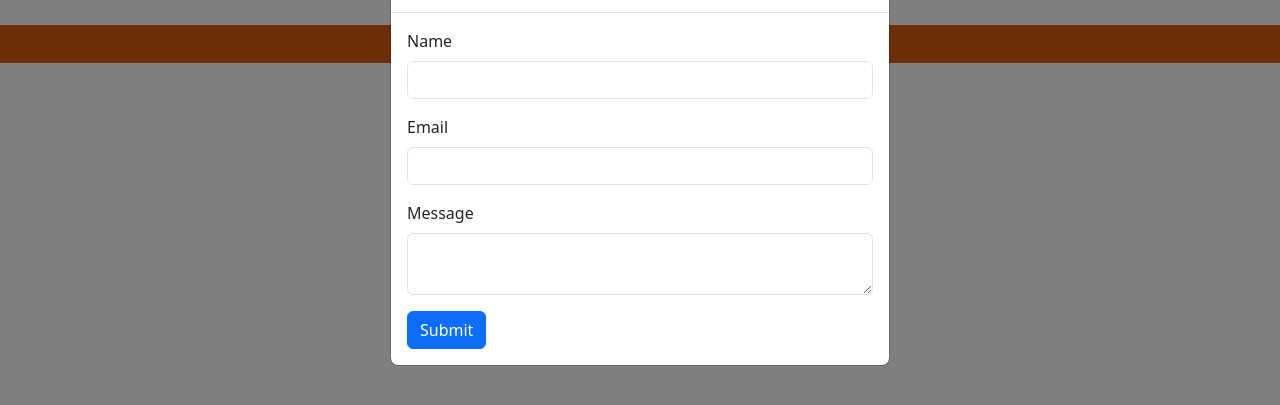
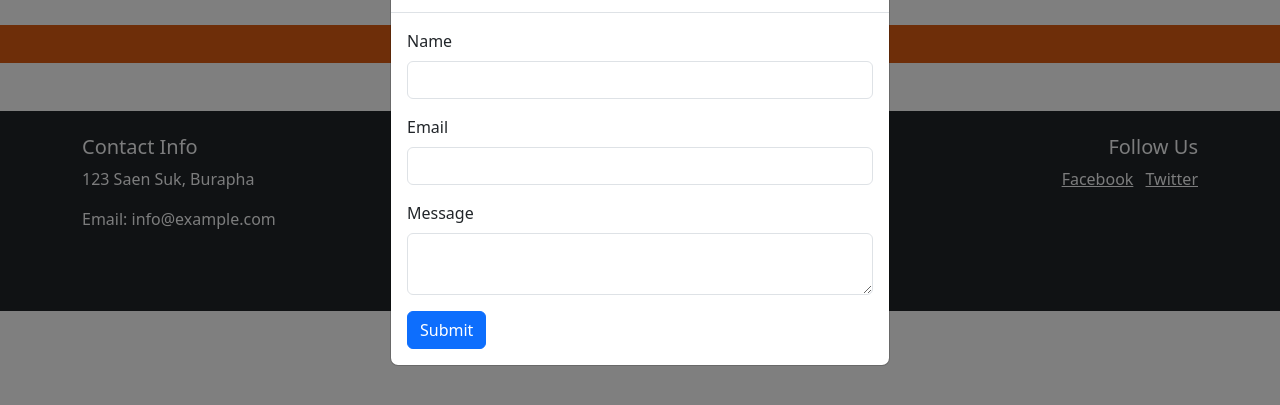
Before and after one commit to 66160030-Wassana/website-travel-bootstrap, a plain HTML site: page contact.html in a window 1280 px wide. Shown: the part 79-484 px from the top of the page. Drawn offline with nearby package versions, Linux system fonts and the light colour scheme.

Commit message:
ใส่ footer หน้า contact

```diff
--- a/contact.html
+++ b/contact.html
@@ -59,6 +59,31 @@
         </div>
     </div>
 </div>
+<!-- Footer -->
+<footer class="bg-dark text-light py-4">
+    <div class="container">
+        <div class="row">
+            <div class="col-md-4">
+                <h5>Contact Info</h5>
+                <p>123 Saen Suk, Burapha</p>
+                <p>Email: info@example.com</p>
+            </div>
+            <div class="col-md-4">
+                <h5>Quick Links</h5>
+                <ul class="list-unstyled">
+                    <li><a href="#" class="text-light">Privacy Policy</a></li>
+                    <li><a href="#" class="text-light">Terms of Service</a></li>
+                </ul>
+            </div>
+            <div class="col-md-4 text-end">
+                <h5>Follow Us</h5>
+                <a href="#" class="text-light me-2">Facebook</a>
+                <a href="#" class="text-light">Twitter</a>
+            </div>
+        </div>
+        <div class="text-center mt-3">&copy; 2024 จังหวัดสมุทรปราการ</div>
+    </div>
+</footer>
 
 <script src="https://cdn.jsdelivr.net/npm/bootstrap@5.3.0-alpha1/dist/js/bootstrap.bundle.min.js"></script>
   <script>
```
